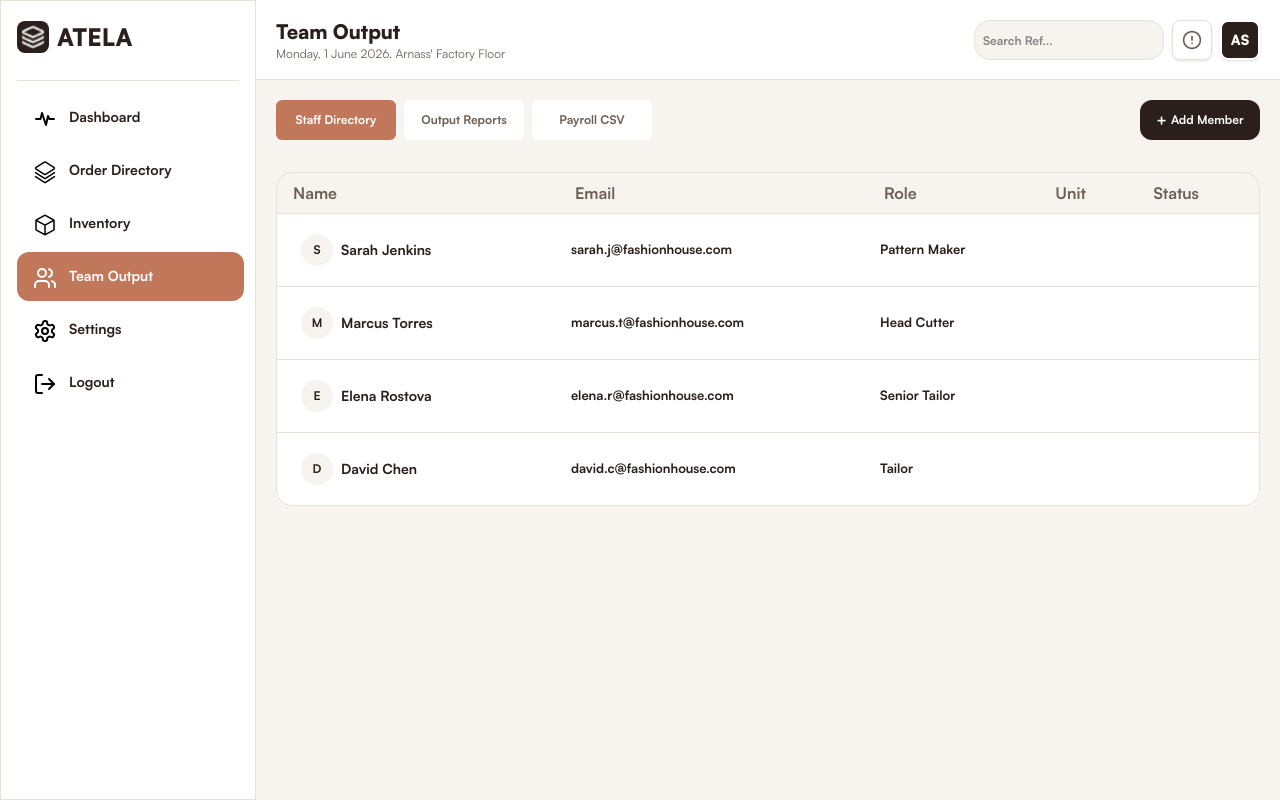
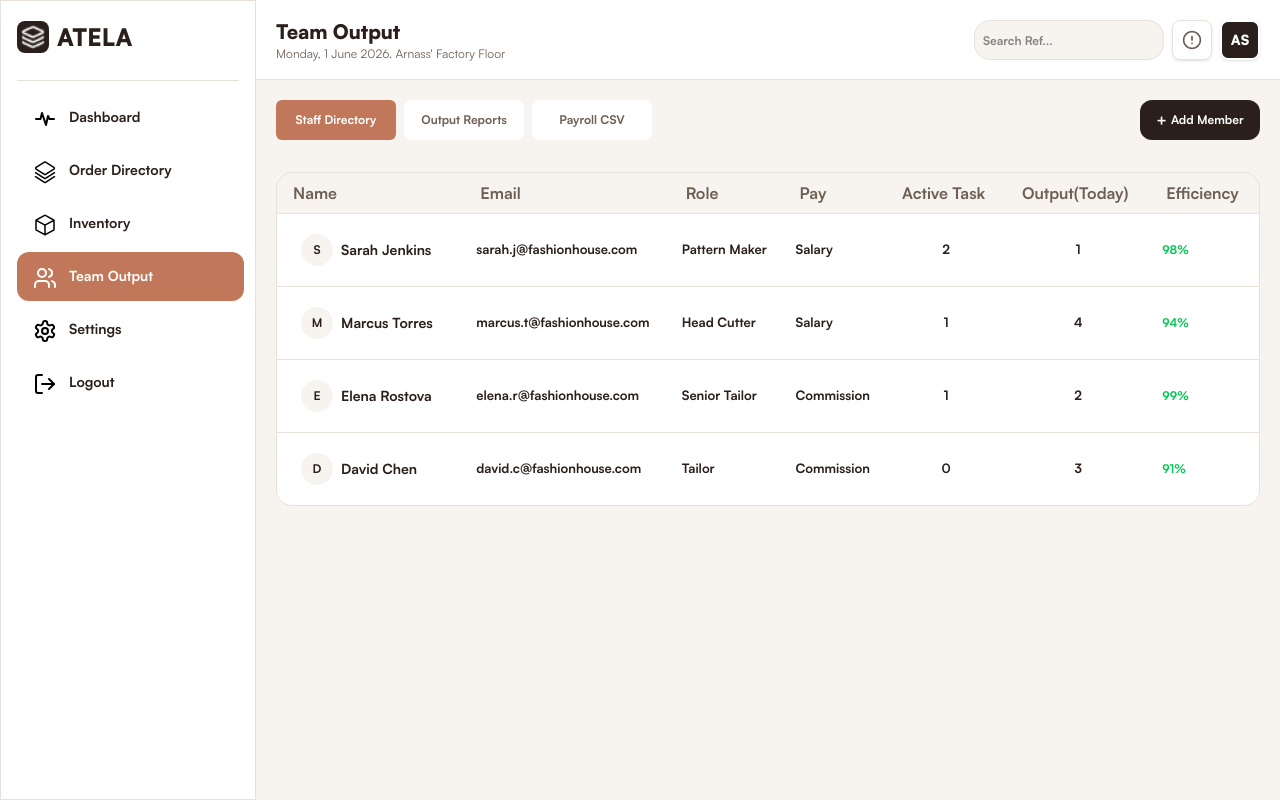
Before and after one commit to samuel-oluwadamisi/atela, a Next.js app: page /admin/team-output in a window 1280 px wide. Built offline with nearby package versions, Linux system fonts and the light colour scheme.

Commit message:
feat: implemented the create order modal and created a reusable modal pop-up

```diff
--- a/src/features/admin/components/DataTable.tsx
+++ b/src/features/admin/components/DataTable.tsx
@@ -23,7 +23,7 @@ interface DataTableProps<TData, TValue> {
   button?: {
     show: boolean;
     label: string;
-    fn: ()=>void
+    func: ()=>void
   }
 }
 
@@ -71,7 +71,7 @@ export function DataTable<TData, TValue>({
         </div>
       )}
 
-     { button && <button className="bg-[#2A1F1A] ml-auto flex items-center justify-center gap-1 w-30 h-10 text-white text-xs rounded-xl text-center"> <span className=" text-base text-center">+</span>{button.label} </button>}
+     { button && <button onClick={()=>button.func() } className="bg-[#2A1F1A] ml-auto flex items-center justify-center gap-1 w-30 h-10 text-white text-xs rounded-xl text-center"> <span className=" text-base text-center">+</span>{button.label} </button>}
 
        </div>
 
--- a/src/features/admin/dashboard/components/ActionRequired.tsx
+++ b/src/features/admin/dashboard/components/ActionRequired.tsx
@@ -20,10 +20,10 @@ import { ReviewTypes } from "../../types/adminTypes"
     header: "Staff",
   },
   {
-  id: "actions",           // no accessorKey — this is a custom column
+  id: "actions",
   header: "Actions",
   cell: ({ row }) => {
-    const user = row.original   // the full data object for this row
+    const user = row.original
     return (
       <div className="flex items-center justify-center rounded-xl gap-2 w-16 h-10 bg-white border border-[#E8E1D9]">
         <button className="cursor-pointer text-xs font-bold text-[#2A1F1A]">Review</button>
@@ -42,7 +42,7 @@ const data:ReviewTypes[] =[
 const ActionRequired = () => {
   return (
     <main className="w-2/3">
-      <div className="flex items-center justify-between mb-1 p-2">
+      <div className="flex items-center justify-between px-3">
         <p className="text-lg font-black text-[#2A1F1A]">Action Required</p>
         <p className="text-xs font-bold text-[#C1785A]">View All Inbox </p>
       </div>
--- a/src/features/admin/dashboard/components/FloorStatus.tsx
+++ b/src/features/admin/dashboard/components/FloorStatus.tsx
@@ -11,9 +11,9 @@ const FloorStatus = () => {
         {staff: "Tailoring", bgColor: 'bg-[#4A7C591A]', color: '#4A7C59', number: 2, Icon: RiStackLine},
     ]
   return (
-    <main className=' w-1/3 mt-3'>
+    <main className=' w-1/3 flex flex-col'>
         <p className='text-[#2A1F1A] text-lg font-black mb-1 pl-2'>Floor Status</p>
-        <div className='bg-white border border-[#E8E1D9] w-full h-full rounded-4xl p-4'>
+        <div className='flex-1 flex flex-col justify-center bg-white border border-[#E8E1D9] w-full h-full rounded-4xl p-5'>
            { staffStatus.map((data, index) =>(
             <FloorStatusTab {...data} key={index} />
             ))}
--- a/src/features/admin/dashboard/screens/DashboardHome.tsx
+++ b/src/features/admin/dashboard/screens/DashboardHome.tsx
@@ -22,7 +22,7 @@ const DashboardHomeScreen = () => {
 
         <ProductionBottleneck />
 
-        <div className='flex items-center gap-4 mt-3'>
+        <div className='flex mt-5 gap-4'>
             <ActionRequired />
             <FloorStatus />
         </div>
--- a/src/features/admin/team-output/screens/TeamOutputScreen.tsx
+++ b/src/features/admin/team-output/screens/TeamOutputScreen.tsx
@@ -2,15 +2,8 @@
 import { useState } from "react"
 import { ColumnDef } from "@tanstack/react-table"
 import { DataTable } from "../../components/DataTable"
-import { InventoryTypes } from "../../inventory/types/inventoryTypes";
 
 
-
-type ColorTypes = {
-    bg: string;
-    text: string;
-    dot: string
-}
 
 export type StaffMember = {
   name: string;
@@ -24,7 +17,7 @@ export type StaffMember = {
 
   export const columns: ColumnDef<StaffMember>[] = [
     {
-      accessorKey: "name",       // maps to user.name
+      accessorKey: "name",
       header: "Name",
       cell: ({getValue }) => {
         const name = getValue<string>()
@@ -47,35 +40,50 @@ export type StaffMember = {
       header: "Role",
     },
       {
-      accessorKey: "unit",
-      header: "Unit",
+      accessorKey: "payType",
+      header: "Pay",
     },
       {
-      accessorKey: "status",
-      header: "Status",
+      accessorKey: "activeTasks",
+      header: "Active Task",
+      cell: ({getValue})=>{
+        const task = getValue<number>()
+        return(
+            <div className="flex items-center justify-center">
+                <p>{task}</p>
+            </div>
+        )
+      }
+    },
+      {
+      accessorKey: "outputToday",
+      header: "Output(Today)",
+      cell: ({getValue})=>{
+        const output = getValue<number>()
+        return(
+             <div className="flex items-center justify-center">
+                <p>{output}</p>
+            </div>
+        )
+      }
+    },
+      {
+      accessorKey: "efficiency",
+      header: "Efficiency",
       cell: ({ getValue }) => {
-    const stage = getValue<string>()
+    const efficiency = getValue<number>()
 
-    const colors: Record<string, ColorTypes> = {
-      Healthy: {
-        bg: "bg-[#4A7C591A]",
-        text: "text-[#4A7C59]",
-        dot: "bg-[#4A7C59]"
-    },
-      "Low Stock" :{
-        bg: "bg-[#D4A3731A]",
-        text: "text-[#D4A373]",
-        dot: "bg-[#D4A373]"
-    },
-
-    }
-
-    const colorClass = colors[stage] ?? "bg-[#F3F4F6] text-[#374151]"
+    const getEfficiencyColor = (efficiency: number) => {
+        if (efficiency <= 50) return "text-red-500";
+        if (efficiency <= 70) return "text-orange-500";
+        return "text-green-500";
+     };
+    const colorClass = getEfficiencyColor(efficiency) ?? "text-[#374151]"
 
     return (
-      <div className={`inline-flex items-center gap-1 px-3 py-1 rounded-full text-xs font-semibold ${colorClass.text} ${colorClass.bg}`}>
-        <div className={`w-2 h-2 rounded-full ${colorClass.dot} `}></div>{stage}
-      </div>
+      <p className={` text-xs font-semibold ${colorClass} `}>
+        {efficiency}%
+      </p>
     )
   }
     }
--- /dev/null
+++ b/src/shared/components/Dialogue.tsx
@@ -0,0 +1,24 @@
+import React from 'react'
+import { createPortal } from 'react-dom'
+
+type DialogueType = {
+    children: React.ReactNode
+}
+const Dialogue = ({ children }: DialogueType) => {
+  return createPortal(
+    <div
+      className="fixed inset-0 z-[9999] bg-black/50 flex items-center justify-center"
+    >
+      {/* Modal box — stop click from bubbling to overlay */}
+      <div
+        className=" bg-white w-md max-w-md rounded-3xl p-6 min-w-[448px] shadow-xl"
+        onClick={(e) => e.stopPropagation()}
+      >
+        {children}
+      </div>
+    </div>,
+    document.body  // ← renders directly on body, escapes the entire tree
+  )
+}
+
+export default Dialogue
```
Also changed, not shown: src/features/admin/order-directory/screens/OrderDirectory.tsx (+145 -41 lines).
